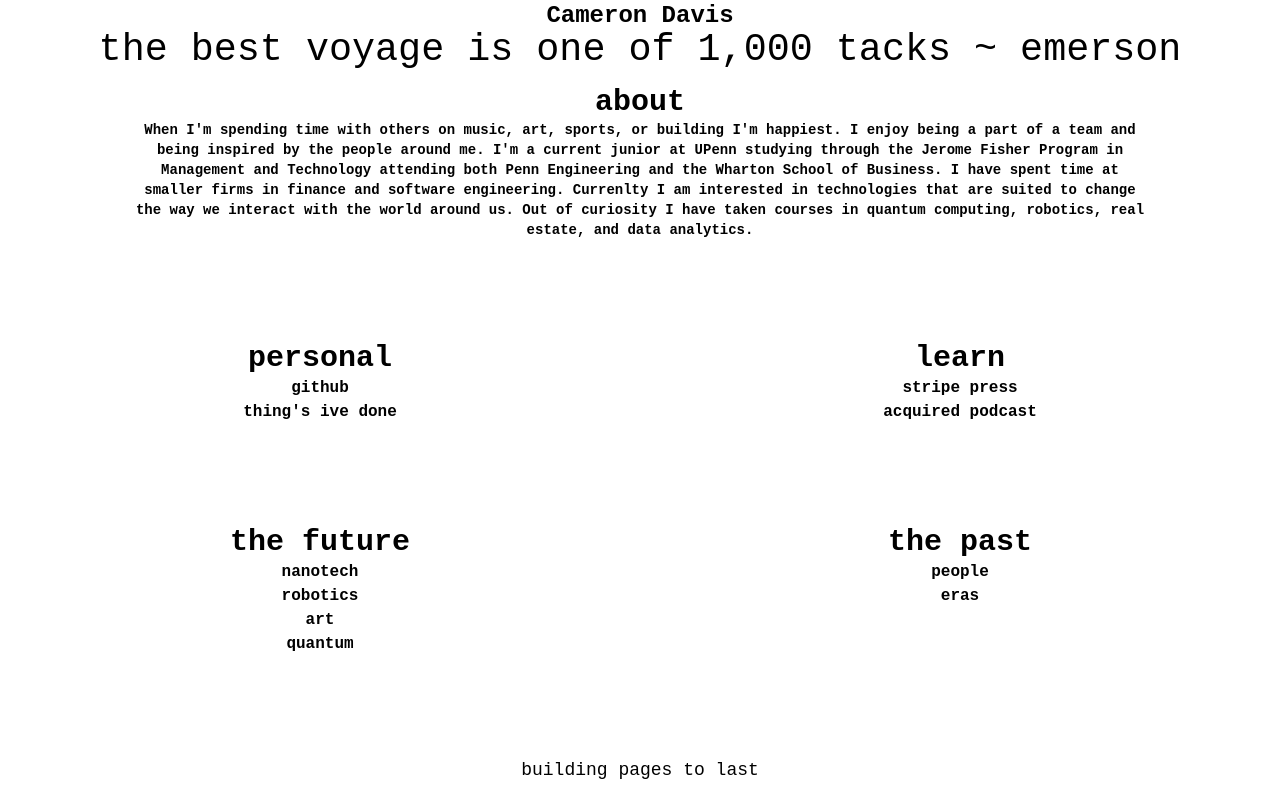
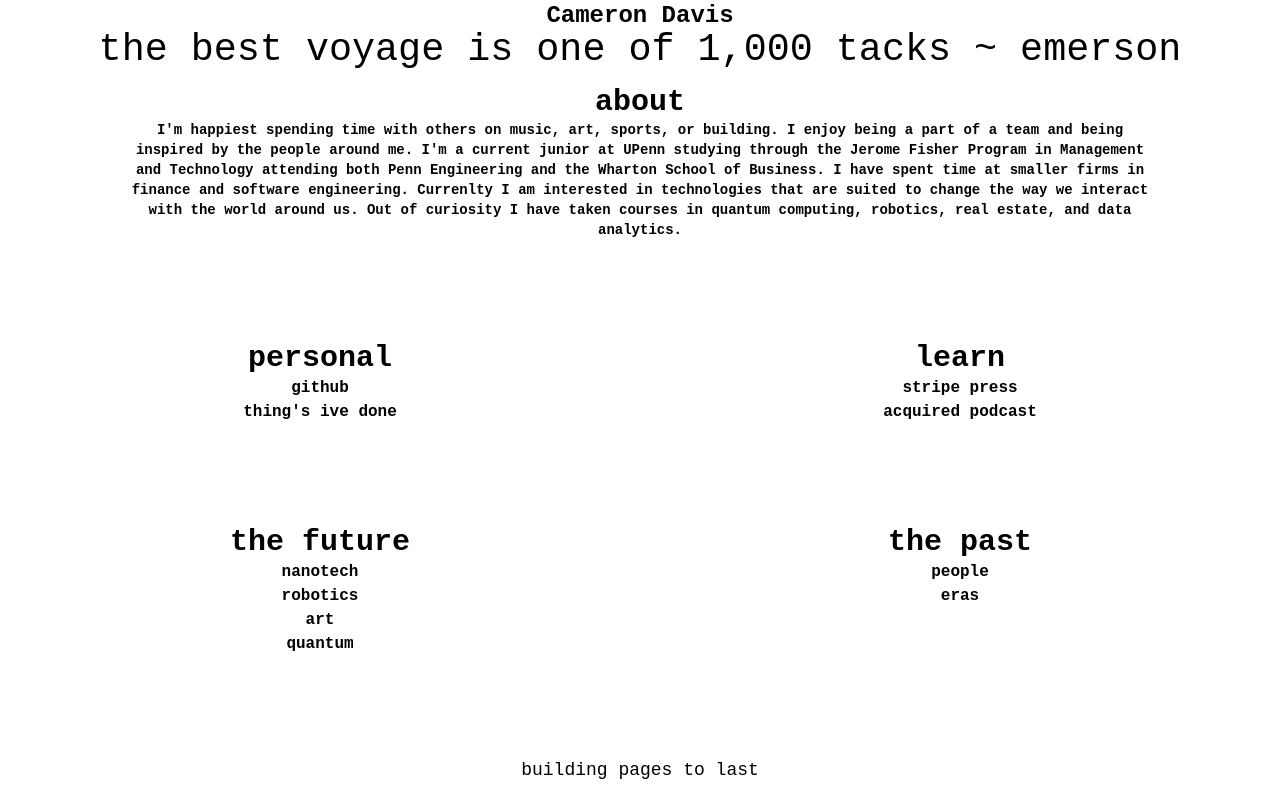
Before and after one commit to cameron-d28/cameron-d28.github.io, a website: page src/index.html in a window 1280 px wide. Drawn offline with Linux system fonts and the light colour scheme.

Commit message:
update index

```diff
--- a/src/index.html
+++ b/src/index.html
@@ -18,8 +18,8 @@
       <div class="section md:col-span-2">
         <h1 class="section-header">about</h1>
         <p class="text-sm px-4 md:px-28">
-          When I'm spending time with others on music, art, sports, or building
-          I'm happiest. I enjoy being a part of a team and being inspired by the
+          I'm happiest spending time with others on music, art, sports, or
+          building. I enjoy being a part of a team and being inspired by the
           people around me. I'm a current junior at UPenn studying through the
           Jerome Fisher Program in Management and Technology attending both Penn
           Engineering and the Wharton School of Business. I have spent time at
```
